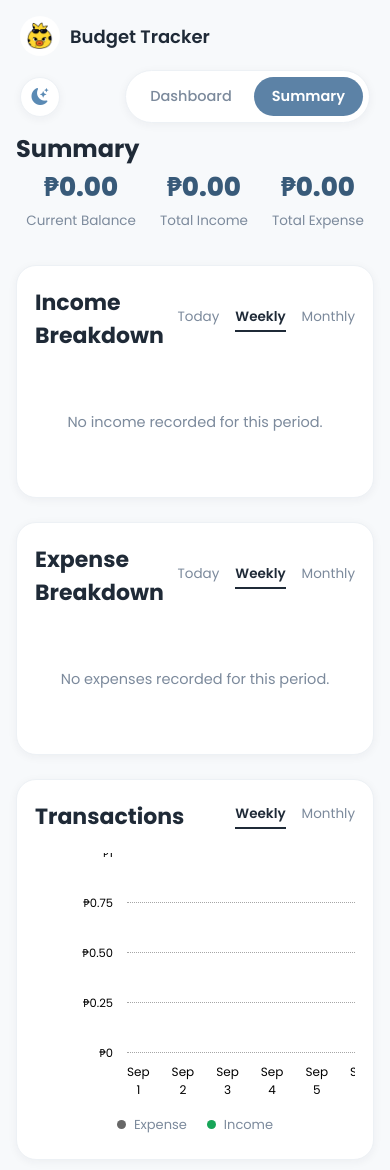
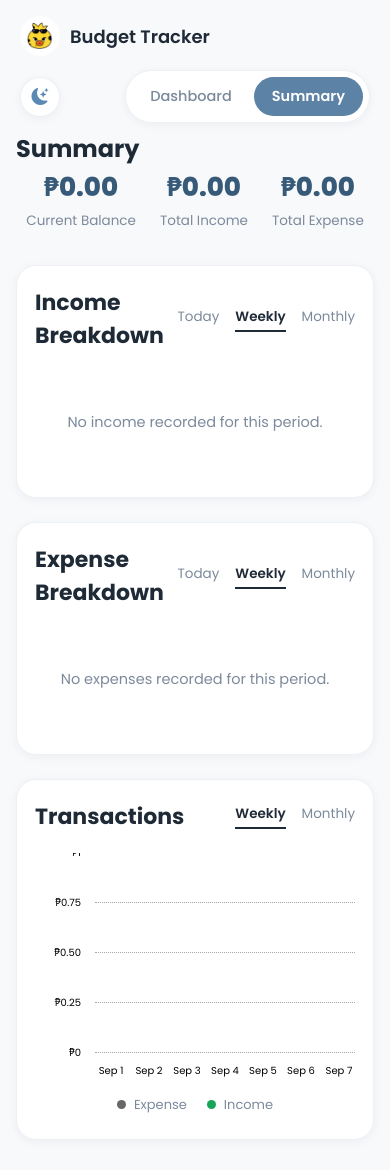
Before and after one commit to darl-12/midterm-project-webdvt, a React (Vite) app: page /summary in a window 390 px wide. Shown: the top 1170 px of the page. Built offline with nearby package versions, Linux system fonts and the light colour scheme.

Commit message:
third commit

```diff
--- a/src/index.css
+++ b/src/index.css
@@ -946,7 +946,28 @@ a {
     overflow-x: auto;
   }
 
-  .chart-wrap {
-    gap: 12px;
-  }
+  .chart-y-axis {
+  width: 46px;
+  font-size: 10px;
 }
+
+.chart-wrap {
+  gap: 6px;
+}
+
+.chart-bars {
+  gap: 2px;
+}
+
+.chart-bar {
+  width: 8px;
+}
+
+.chart-x-axis-row {
+  gap: 6px;
+}
+
+.chart-x-label {
+  font-size: 10px;
+}
+}
```
